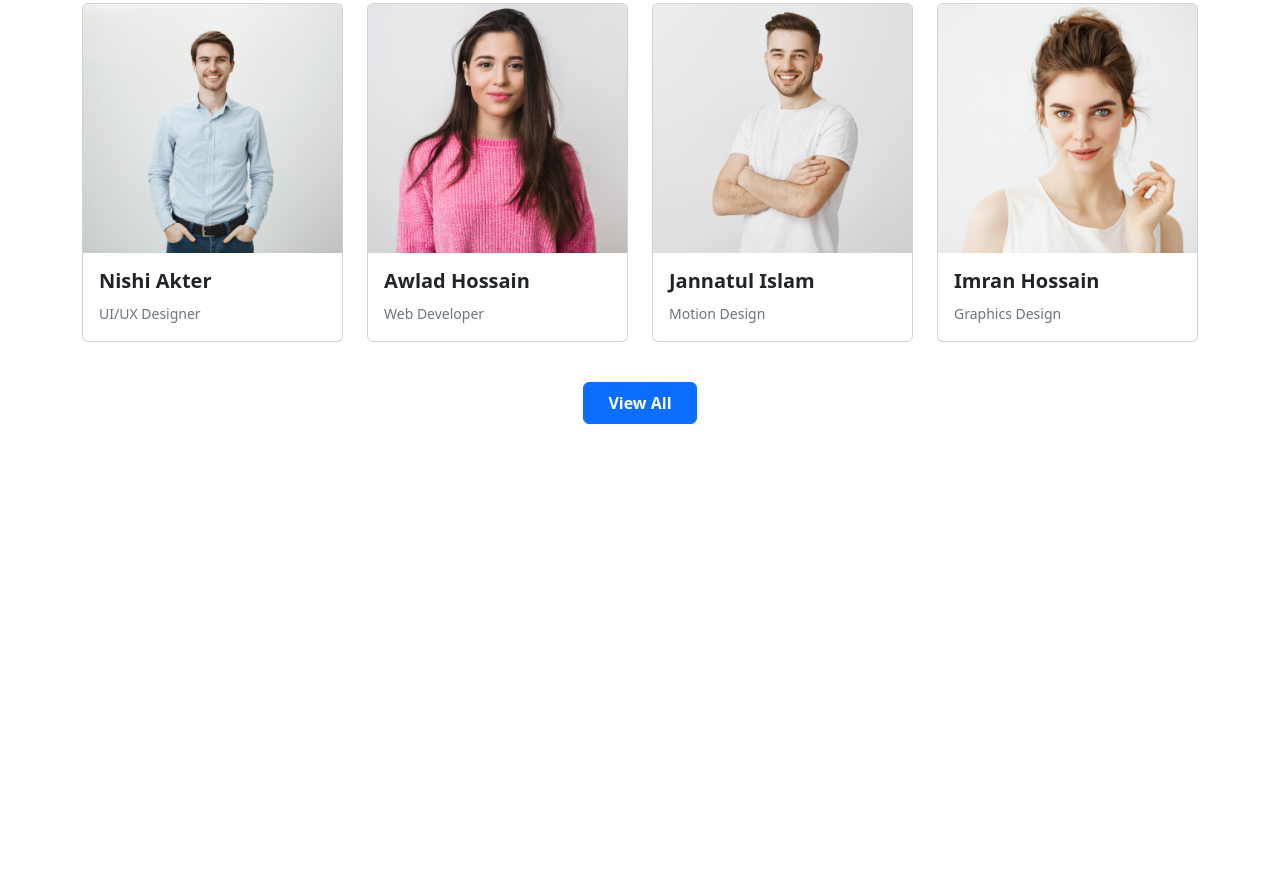
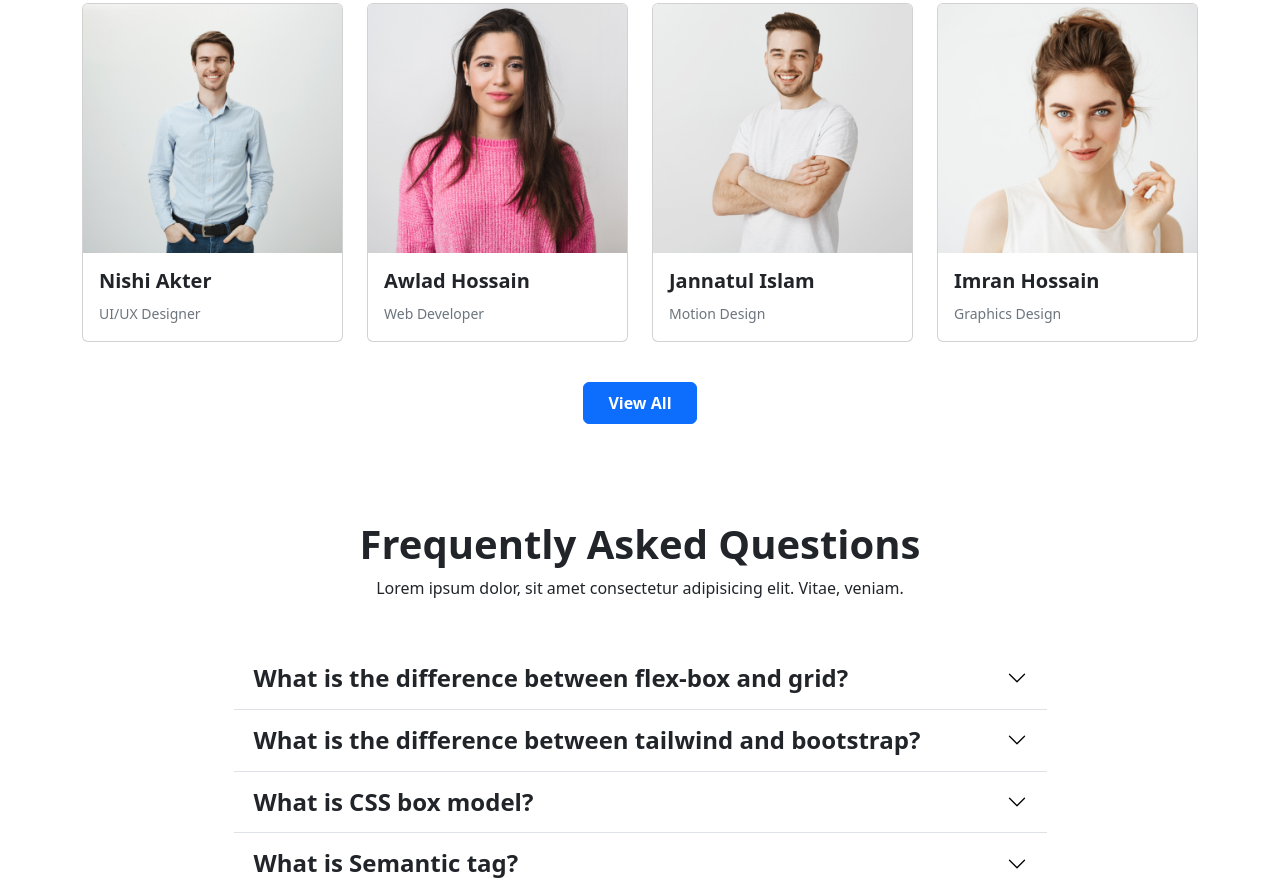
Before and after one commit to tonmay-26/edtech-website, a plain HTML site: page index.html in a window 1280 px wide. Shown: the part 2959-3853 px from the top of the page. Before the commit the page ends 3479 px from the top, so only its background shows below. Drawn offline with nearby package versions, Linux system fonts and the light colour scheme.

Commit message:
complete question section

```diff
--- a/index.html
+++ b/index.html
@@ -306,6 +306,63 @@
               </div>
           </section>
              <!-- student-end -->
+             <!-- Question-start -->
+             <section>
+                <div class="mb-5  text-center">
+                    <h1 class="fw-bold">Frequently Asked Questions</h1>
+                <p>Lorem ipsum dolor, sit amet consectetur adipisicing elit. Vitae, veniam.</p>
+                </div>
+                <div class="accordion accordion-flush container w-75" id="accordionFlushExample">
+                    <div class="accordion-item ">
+                      <h2 class="accordion-header" id="flush-headingOne">
+                        <button class="accordion-button collapsed fs-4 fw-bold" type="button" data-bs-toggle="collapse" data-bs-target="#flush-collapseOne" aria-expanded="false" aria-controls="flush-collapseOne">
+                            What is the difference between flex-box and grid?
+                        </button>
+                      </h2>
+                      <div id="flush-collapseOne" class="accordion-collapse collapse" aria-labelledby="flush-headingOne" data-bs-parent="#accordionFlushExample">
+                        <div class="accordion-body">The very first and the most important difference between the two layout modules is that CSS Flexbox is a one-dimensional layout model whereas CSS Grid is a two-dimensional model.
+                          .The CSS Grid, on the other hand, can facilitate laying out items across and down at once, meaning you can work along two axes, vertically and horizontally, which the CSS Flexbox cannot do. Grid thinks about rows and columns at the same time.
+
+                        </div>
+                      </div>
+                    </div>
+                    <div class="accordion-item">
+                      <h2 class="accordion-header" id="flush-headingTwo">
+                        <button class="accordion-button collapsed fs-4 fw-bold" type="button" data-bs-toggle="collapse" data-bs-target="#flush-collapseTwo" aria-expanded="false" aria-controls="flush-collapseTwo">
+                            What is the difference between tailwind and bootstrap?
+                        </button>
+                      </h2>
+                      <div id="flush-collapseTwo" class="accordion-collapse collapse" aria-labelledby="flush-headingTwo" data-bs-parent="#accordionFlushExample">
+                        <div class="accordion-body">Tailwind offers predesigned widgets to build a site from scratch with fast UI development.	Bootstrap comes with a set of pre-styled responsive, mobile-first components that possess a definite UI kit.</div>
+                      </div>
+                    </div>
+                    <div class="accordion-item">
+                      <h2 class="accordion-header" id="flush-headingThree">
+                        <button class="accordion-button collapsed fs-4 fw-bold" type="button" data-bs-toggle="collapse" data-bs-target="#flush-collapseThree" aria-expanded="false" aria-controls="flush-collapseThree">
+                            What is CSS box model?
+                        </button>
+                      </h2>
+                      <div id="flush-collapseThree" class="accordion-collapse collapse" aria-labelledby="flush-headingThree" data-bs-parent="#accordionFlushExample">
+                        <div class="accordion-body">The CSS box model is a container that contains multiple properties including borders, margin, padding, and the content itself. It is used to create the design and layout of web pages. It can be used as a toolkit for customizing the layout of different elements. The web browser renders every element as a rectangular box according to the CSS box model. Box-Model has multiple properties in CSS.</div>
+                      </div>
+                    </div>
+                    <div class="accordion-item">
+                        <h2 class="accordion-header" id="flush-headingFour">
+                          <button class="accordion-button collapsed fs-4 fw-bold" type="button" data-bs-toggle="collapse" data-bs-target="#flush-collapseFour" aria-expanded="false" aria-controls="flush-collapseFour">
+                            What is Semantic tag?
+                          </button>
+                        </h2>
+                        <div id="flush-collapseFour" class="accordion-collapse collapse" aria-labelledby="flush-headingFour" data-bs-parent="#accordionFlushExample">
+                          <div class="accordion-body">A semantic element clearly describes its meaning to both the browser and the developer.
+
+                            Examples of non-semantic elements: <div> and <span> - Tells nothing about its content.
+
+                            Examples of semantic elements: <form>, <table>, and <article> - Clearly defines its content.</div>
+                        </div>
+                      </div>
+                  </div>
+             </section>
+             <!-- Question End -->
        </main>
 
     <script src="https://cdn.jsdelivr.net/npm/bootstrap@5.2.0/dist/js/bootstrap.bundle.min.js"></script>
```
